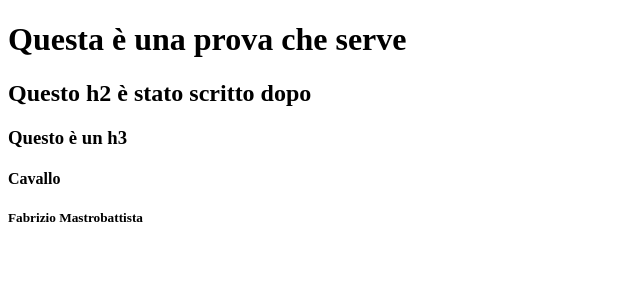
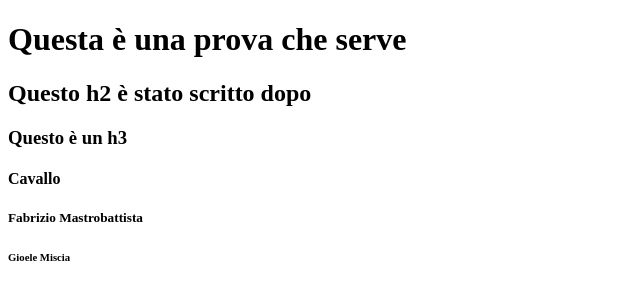
Before and after one commit to andreacagnina/Github, a plain HTML site: page index.html in a window 1280 px wide. Shown: the full height of the page, 0-640 px from the left. Drawn offline with Linux system fonts and the light colour scheme.

Commit message:
[UPD] Adding name in index with H6

```diff
--- a/index.html
+++ b/index.html
@@ -13,6 +13,7 @@
     <h3>Questo è un h3</h3>
     <h4>Cavallo</h4>
     <h5>Fabrizio Mastrobattista</h5>
+    <h6>Gioele Miscia</h6>
 
 </body>
 
```
